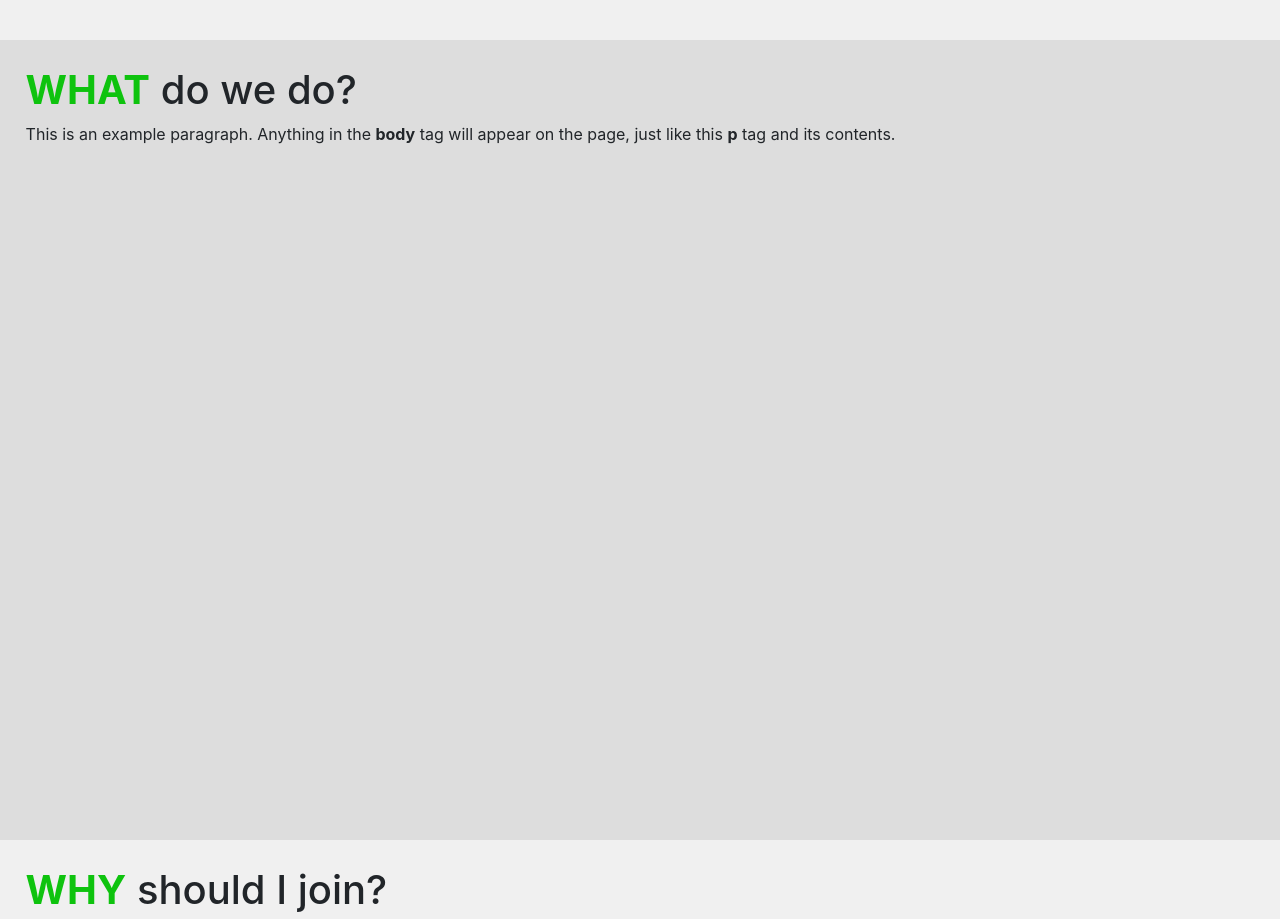
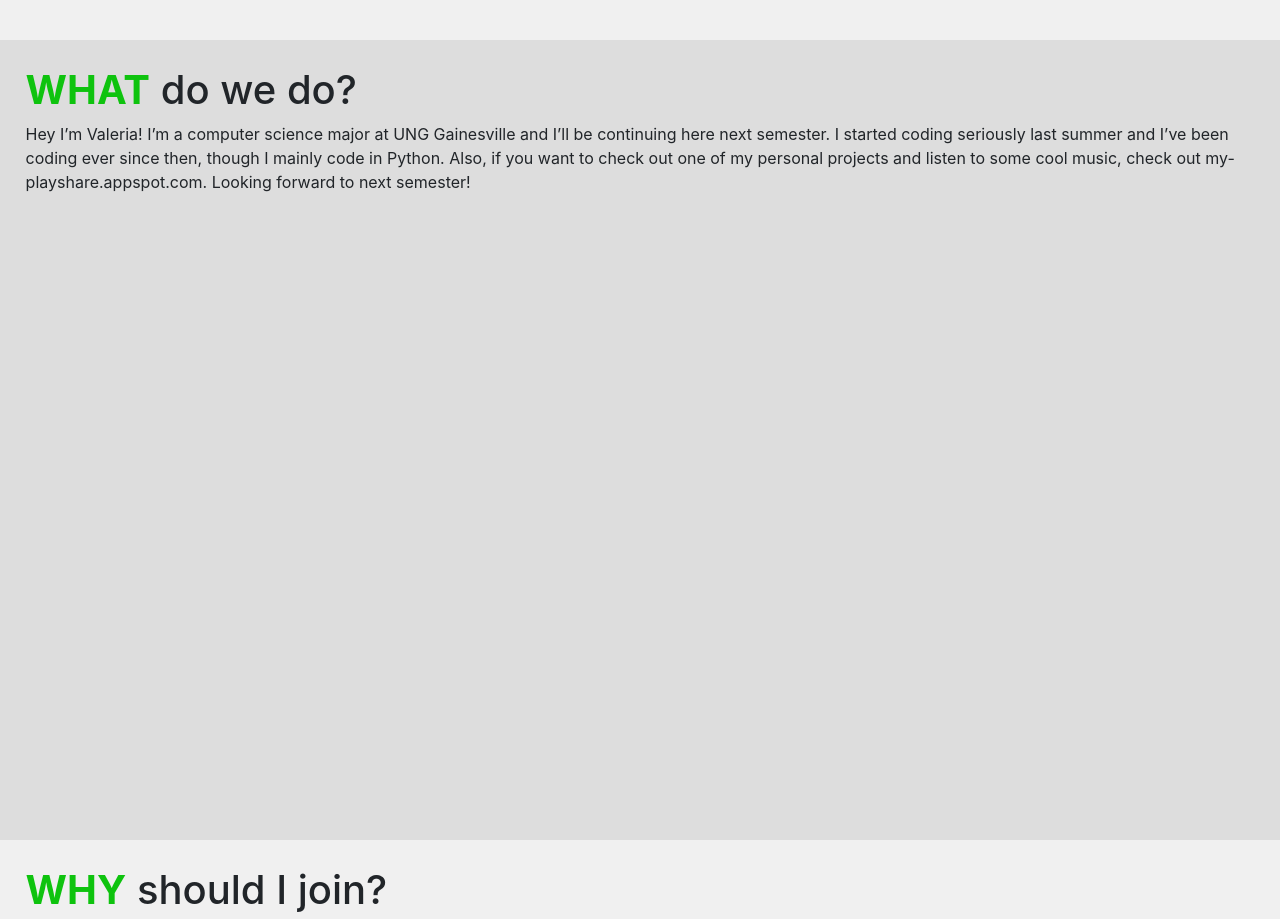
Before and after one commit to vlop11/codingwarriorsgvl.github.io, a plain HTML site: page index.html in a window 1280 px wide. Shown: the part 1560-2479 px from the top of the page. Drawn offline with nearby package versions, Linux system fonts and the light colour scheme.

Commit message:
Update index.html

```diff
--- a/index.html
+++ b/index.html
@@ -57,8 +57,10 @@
         <div class="dark-bg-group text-group" data-aos="fade-up"
         data-aos-anchor-placement="center-bottom">
             <h1><b class="greentxt">WHAT</b> do we do?</h1>
-
-            <p>This is an example paragraph. Anything in the <strong>body</strong> tag will appear on the page, just like this <strong>p</strong> tag and its contents.</p>
+            <p>Hey I’m Valeria! I’m a computer science major at UNG Gainesville and I’ll be continuing here next semester.
+            I started coding seriously last summer and I’ve been coding ever since then, though I mainly code in Python.
+            Also, if you want to check out one of my personal projects and listen to some cool music, check out my-playshare.appspot.com.
+            Looking forward to next semester!</p>
         </div>
 
         <div class="light-bg-group text-group" data-aos="fade-up"
```
